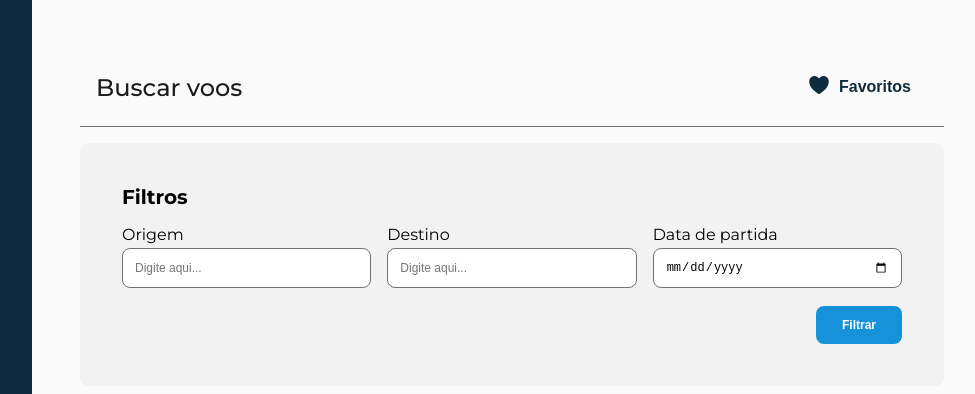
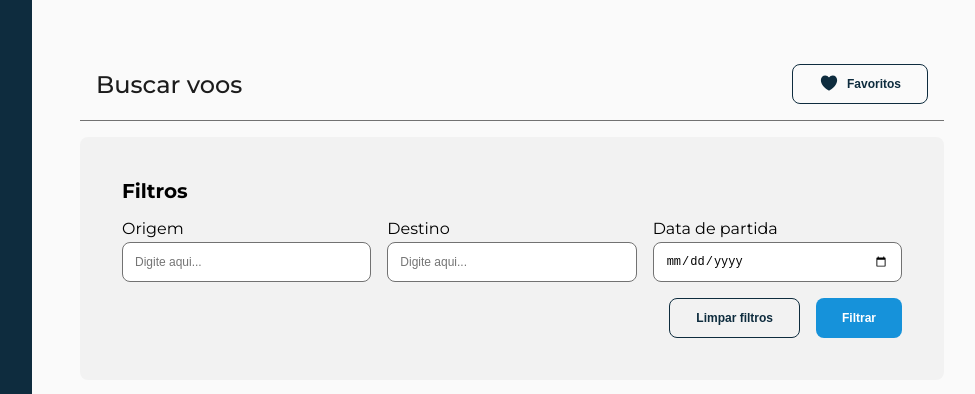
Before and after one commit to PedroVidalDev/flights-finder-monolito, a React (Vite) app: page /flights in a window 1280 px wide. Shown: the top 394 px of the page, without its empty margins (288-1263 px from the left). Built offline with nearby package versions, Linux system fonts and the light colour scheme; no server answers.

Commit message:
feat: replace HeaderButton with Button component and update FlightsFindAllFilters to use new Button for filtering

```diff
--- a/src/components/Header/index.tsx
+++ b/src/components/Header/index.tsx
@@ -2,14 +2,9 @@ import { useNavigate } from 'react-router-dom'
 
 import { HeaderProps } from './types'
 
-import { Icon } from 'components/Icon'
+import { Button } from 'components/Button'
 
-import {
-  HeaderButton,
-  HeaderButtons,
-  HeaderContainer,
-  HeaderTitle,
-} from './styles'
+import { HeaderButtons, HeaderContainer, HeaderTitle } from './styles'
 
 export const Header = (props: HeaderProps) => {
   const { title } = props
@@ -23,15 +18,21 @@ export const Header = (props: HeaderProps) => {
       <HeaderTitle>{title}</HeaderTitle>
       <HeaderButtons>
         {currentPath !== '/flights/favorites' ? (
-          <HeaderButton onClick={() => navigate('/flights/favorites')}>
-            <Icon color='PRIMARY_COLOR_DARK' name='IoHeart' size='24' />
-            <p> Favoritos </p>
-          </HeaderButton>
+          <Button
+            color='PRIMARY_COLOR_DARK'
+            icon='IoHeart'
+            text='Favoritos'
+            type='secondary'
+            onClick={() => navigate('/flights/favorites')}
+          />
         ) : (
-          <HeaderButton onClick={() => navigate('/flights')}>
-            <Icon color='PRIMARY_COLOR_DARK' name='IoAirplane' size='24' />
-            <p> Voltar para voos </p>
-          </HeaderButton>
+          <Button
+            color='PRIMARY_COLOR_DARK'
+            icon='IoArrowBack'
+            text='Voltar para voos'
+            type='secondary'
+            onClick={() => navigate('/flights')}
+          />
         )}
       </HeaderButtons>
     </HeaderContainer>
--- a/src/components/Header/styles.ts
+++ b/src/components/Header/styles.ts
@@ -1,4 +1,4 @@
-import styled, { css } from 'styled-components'
+import styled from 'styled-components'
 
 export const HeaderContainer = styled.div`
   display: flex;
@@ -24,39 +24,3 @@ export const HeaderButtons = styled.div`
   flex-direction: row;
   gap: 16px;
 `
-
-export const HeaderButton = styled.button`
-  display: flex;
-
-  flex-direction: row;
-  align-items: center;
-  justify-content: center;
-
-  gap: 8px;
-  padding: 8px 16px;
-
-  border: 1px solid transparent;
-  border-radius: 8px;
-
-  font-size: ${({ theme }) => theme.FONT_SIZE.MEDIUM};
-  font-weight: ${({ theme }) => theme.FONT_WEIGHT.MEDIUM};
-
-  background: none;
-
-  cursor: pointer;
-
-  p {
-    ${({ theme }) => css`
-      color: ${theme.COLORS.PRIMARY_COLOR_DARK};
-      font-size: ${theme.FONT_SIZE.MEDIUM};
-      font-weight: ${theme.FONT_WEIGHT.BOLD};
-    `}
-  }
-
-  transition: 0.5s;
-
-  &:hover {
-    transform: scale(1.1);
-    border: 1px solid ${({ theme }) => theme.COLORS.PRIMARY_COLOR_DARK};
-  }
-`
--- a/src/pages/Flights/FlightsFindAll/components/FlightsFindAllFilters/index.tsx
+++ b/src/pages/Flights/FlightsFindAll/components/FlightsFindAllFilters/index.tsx
@@ -2,13 +2,15 @@ import { useState } from 'react'
 
 import { Input } from 'components/Input'
 
+import { FlightsFindAllFiltersProps } from './types'
+
 import {
-  FilterButton,
+  FilterButtonContainer,
   FlightsFindAllFiltersContainer,
   FlightsFindAllFiltersTitle,
   InputsContainer,
 } from './style'
-import { FlightsFindAllFiltersProps } from './types'
+import { Button } from 'components/Button'
 
 export const FlightsFindAllFilters = (
   flightsFindAllFiltersProps: FlightsFindAllFiltersProps,
@@ -35,6 +37,14 @@ export const FlightsFindAllFilters = (
     fetchData(null, filters)
   }
 
+  const clearFilter = () => {
+    setOrigin('')
+    setDestination('')
+    setDepartureDate('')
+
+    fetchData(null, [])
+  }
+
   return (
     <FlightsFindAllFiltersContainer>
       <FlightsFindAllFiltersTitle>Filtros</FlightsFindAllFiltersTitle>
@@ -43,21 +53,37 @@ export const FlightsFindAllFilters = (
           type='text'
           label='Origem'
           onChange={(e) => setOrigin(e.target.value)}
+          value={origin}
         />
 
         <Input
           type='text'
           label='Destino'
           onChange={(e) => setDestination(e.target.value)}
+          value={destination}
         />
 
         <Input
           type='date'
           label='Data de partida'
           onChange={(e) => setDepartureDate(e.target.value)}
+          value={departureDate}
         />
       </InputsContainer>
-      <FilterButton onClick={handleFilter}>Filtrar</FilterButton>
+      <FilterButtonContainer>
+        <Button
+          type='secondary'
+          color='PRIMARY_COLOR_DARK'
+          onClick={clearFilter}
+          text='Limpar filtros'
+        />
+        <Button
+          type='primary'
+          color='PRIMARY_COLOR'
+          onClick={handleFilter}
+          text='Filtrar'
+        />
+      </FilterButtonContainer>
     </FlightsFindAllFiltersContainer>
   )
 }
--- a/src/pages/Flights/FlightsFindAll/components/FlightsFindAllFilters/style.ts
+++ b/src/pages/Flights/FlightsFindAll/components/FlightsFindAllFilters/style.ts
@@ -29,28 +29,12 @@ export const InputsContainer = styled.div`
   gap: 16px;
 `
 
-export const FilterButton = styled.button`
-  height: 40px;
-  width: fit-content;
+export const FilterButtonContainer = styled.div`
+  display: flex;
 
-  padding: 12px 26px;
+  justify-content: flex-end;
 
-  background-color: ${({ theme }) => theme.COLORS.PRIMARY_COLOR};
-  color: ${({ theme }) => theme.COLORS.WHITE};
+  width: 100%;
 
-  font-size: ${({ theme }) => theme.FONT_SIZE.SMALL};
-  font-weight: ${({ theme }) => theme.FONT_WEIGHT.BOLD};
-
-  border: none;
-  border-radius: 8px;
-
-  cursor: pointer;
-
-  transition: 0.5s;
-
-  margin-left: auto;
-
-  &:hover {
-    background-color: ${({ theme }) => theme.COLORS.PRIMARY_COLOR_LIGHT};
-  }
+  gap: 16px;
 `
```
